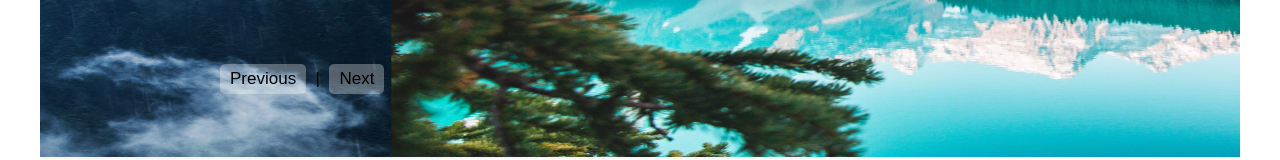
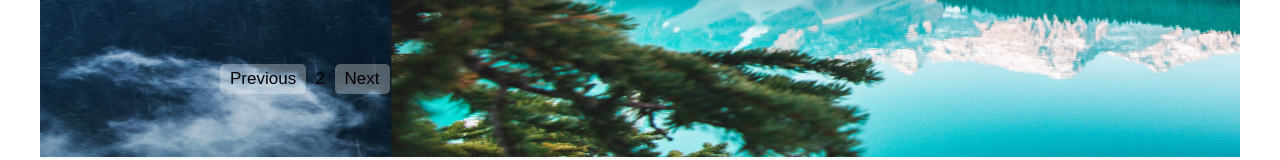
Before and after one commit to abdulmomin123/coders-tech, a Next.js app: page / in a window 1280 px wide. Shown: the part 368-528 px from the top of the page. Built offline with nearby package versions, Linux system fonts and the light colour scheme.

Commit message:
Finished ImageSlideshow functionalities

```diff
--- a/src/components/ImageSlideshow.tsx
+++ b/src/components/ImageSlideshow.tsx
@@ -120,7 +120,10 @@ const ImageSlideshow = () => {
           Previous
         </Button>
 
-        <span>&nbsp; | &nbsp;</span>
+        <span>
+          &nbsp; {currentImg > images.length ? images.length : currentImg}{' '}
+          &nbsp;
+        </span>
 
         <Button
           onClick={() => {
--- a/src/components/Navbar.tsx
+++ b/src/components/Navbar.tsx
@@ -101,12 +101,13 @@ const CategoryDropdown = styled.ul`
   top: 100%;
   left: 50%;
   padding: 1.5rem 0;
-  background: rgba(192, 224, 243, 0.4);
+  background: rgba(192, 224, 243, 0.6);
   border-radius: 1rem;
   transform: translateX(-50%);
   opacity: 0;
   visibility: hidden;
   transition: opacity 0.3s;
+  z-index: 1;
 `;
 
 const DropdownLink = styled.a`
```
